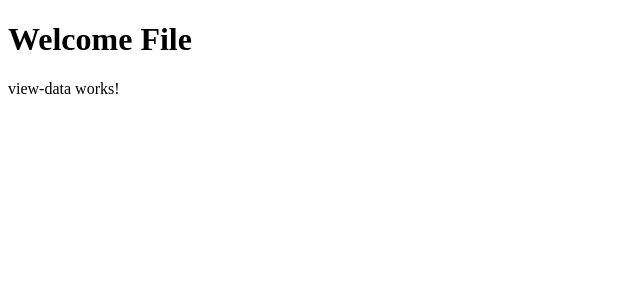
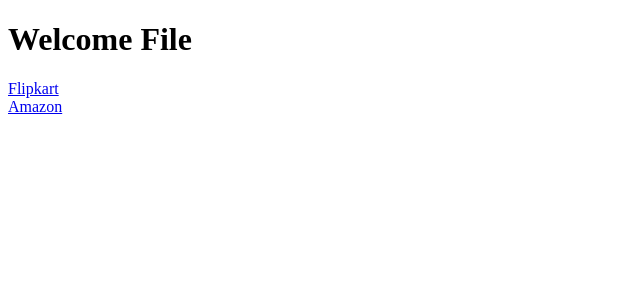
Before and after one commit to sandhyaganta/api-implementation, an Angular app: page / in a window 1280 px wide. Shown: the top 300 px of the page, without its empty margins (0-640 px from the left). Built offline with nearby package versions, Linux system fonts and the light colour scheme.

Commit message:
routing path created for flipkart amazon

```diff
--- a/src/app/app-routing.module.ts
+++ b/src/app/app-routing.module.ts
@@ -1,7 +1,18 @@
 import { NgModule } from '@angular/core';
 import { RouterModule, Routes } from '@angular/router';
+import { FlipkartComponent } from './flipkart/flipkart.component';
+import { AmazonComponent } from './amazon/amazon.component';
 
-const routes: Routes = [];
+const routes: Routes = [
+  {
+    path: "flipkart",
+    component: FlipkartComponent
+  },
+  {
+    path: "amazon",
+    component: AmazonComponent
+  }
+];
 
 @NgModule({
   imports: [RouterModule.forRoot(routes)],
--- a/src/app/view-data/view-data.component.html
+++ b/src/app/view-data/view-data.component.html
@@ -1 +1,3 @@
-<p>view-data works!</p>
+<a routerLink="flipkart">Flipkart</a>
+<br>
+<a routerLink="amazon">Amazon</a>
```
